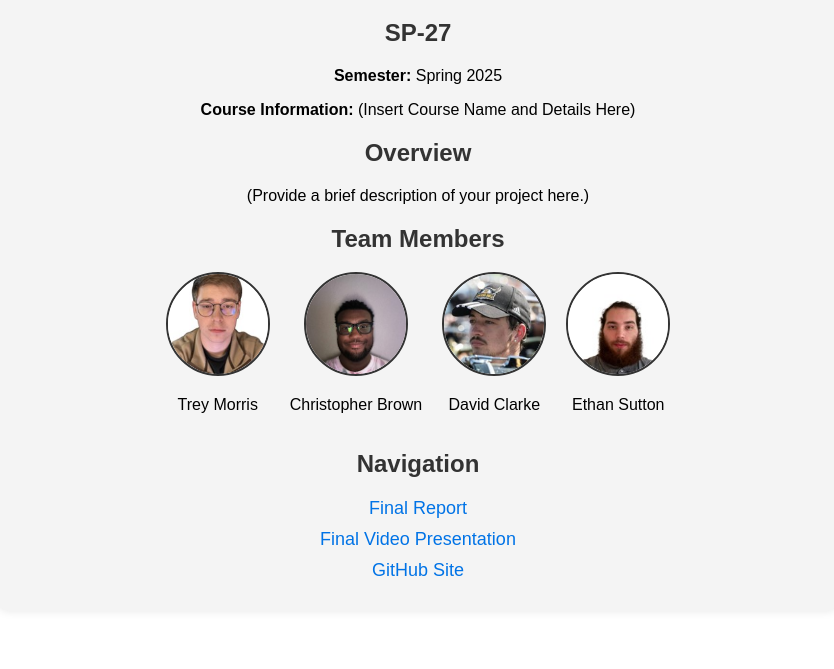
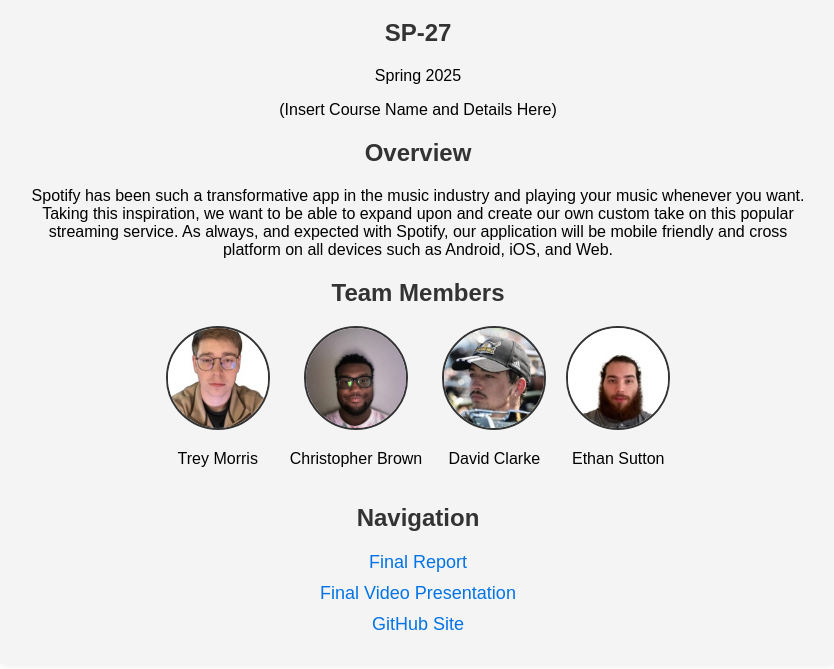
Before and after one commit to P-Coder258/bluespotify.github.io, a plain HTML site: page index.html in a window 1280 px wide. Shown: the part 101-770 px from the top of the page, without its empty margins (222-1056 px from the left). Drawn offline with Linux system fonts and the light colour scheme.

Commit message:
Update index.html

```diff
--- a/index.html
+++ b/index.html
@@ -59,11 +59,14 @@
     <div class="container">
         <h1>Blue Spotify</h1>
         <h2>SP-27</h2>
-        <p><strong>Semester:</strong> Spring 2025</p>
-        <p><strong>Course Information:</strong> (Insert Course Name and Details Here)</p>
+        <p>Spring 2025</p>
+        <p>(Insert Course Name and Details Here)</p>
 
         <h2>Overview</h2>
-        <p>(Provide a brief description of your project here.)</p>
+        <p>Spotify has been such a transformative app in the music industry and playing your music whenever you want.
+            Taking this inspiration, we want to be able to expand upon and create our own custom take on this popular streaming service.
+            As always, and expected with Spotify, our application will be mobile friendly and cross platform on all devices such as Android, iOS, and Web.
+</p>
 
         <h2>Team Members</h2>
         <div class="team">
@@ -89,7 +92,7 @@
         <div class="links">
             <a href="final_report.pdf" target="_blank">Final Report</a>
             <a href="final_video.mp4" target="_blank">Final Video Presentation</a>
-            <a href="https://github.com/yourgithubrepo" target="_blank">GitHub Site</a>
+            <a href="https://github.com/SP-27-BlueSpotify/SP-27-BlueSpotify" target="_blank">GitHub Site</a>
         </div>
     </div>
 
```
